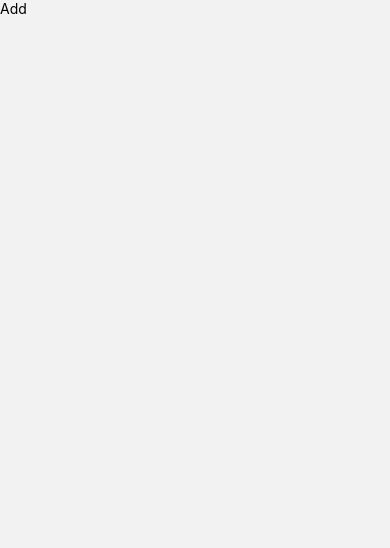
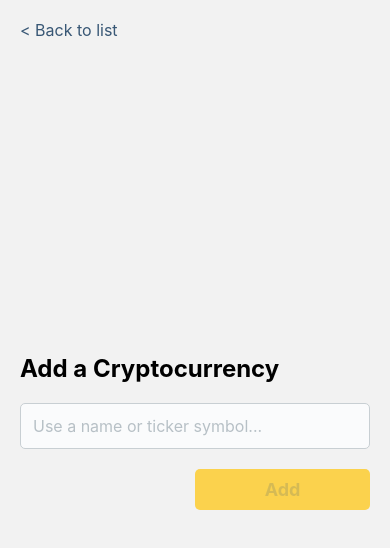
Before and after one commit to Oscar-Espinoza/Crypto-Tracker, a React Native app: screen /AddCrypto in a window 390 px wide. Shown: the top 548 px of the page. Built offline with nearby package versions, Linux system fonts and the light colour scheme; no server answers.

Commit message:
Add Crypto screen and functionality working

```diff
--- a/package.json
+++ b/package.json
@@ -16,6 +16,7 @@
     "axios": "^1.3.5",
     "react": "18.2.0",
     "react-native": "0.71.6",
+    "react-native-dropdown-picker": "^5.4.6",
     "react-native-gesture-handler": "^2.9.0",
     "react-native-safe-area-context": "^4.5.1",
     "react-native-screens": "^3.20.0",
--- a/redux/reducers/cryptoReducer.ts
+++ b/redux/reducers/cryptoReducer.ts
@@ -84,6 +84,9 @@ const cryptoReducer = (
           ...state.cryptoData,
           [action.payload.symbol]: action.payload.data,
         },
+        userCryptoList: state.userCryptoList.includes(action.payload.symbol)
+          ? state.userCryptoList
+          : [...state.userCryptoList, action.payload.symbol],
       };
     case SET_LOADING:
       return {...state, loading: action.payload};
--- a/screens/AddCryptoScreen/index.tsx
+++ b/screens/AddCryptoScreen/index.tsx
@@ -1,12 +1,85 @@
-import React from 'react';
-import {View, Text} from 'react-native';
+import React, {useState} from 'react';
+import {TextInput, TouchableOpacity} from 'react-native';
+import {useNavigation} from '@react-navigation/native';
+import {StackNavigationProp} from '@react-navigation/stack';
+import {useDispatch, useSelector} from 'react-redux';
+import {addCrypto} from '../../redux/actions/cryptoActions';
+import {RootState, RootStackParamList} from '../../utils/types/crypto';
+import {AppDispatch} from '../../redux/store';
+import {
+  Container,
+  AddCryptoContainer,
+  BackLink,
+  AddCryptoInput,
+  Title,
+  InputContainer,
+  AddButton,
+  AddButtonText,
+  Warning,
+} from './styles';
 
-const AddScreen = (): JSX.Element => {
+const AddCryptoScreen = (): JSX.Element => {
+  const [search, setSearch] = useState('');
+  const [warning, setWarning] = useState('');
+  const [isFocused, setIsFocused] = useState(false);
+  const inputRef = React.useRef<TextInput>(null);
+  const {cryptoCurrenciesList, userCryptoList} = useSelector(
+    (state: RootState) => state.crypto,
+  );
+  const dispatch: AppDispatch = useDispatch();
+  const navigation =
+    useNavigation<StackNavigationProp<RootStackParamList, 'AddCrypto'>>();
+
+  const handleAddCrypto = () => {
+    const trimmedSearch = search.trim().toLowerCase();
+    const selectedCrypto = Object.entries(cryptoCurrenciesList).find(
+      ([name, symbol]) =>
+        name.toLowerCase() === trimmedSearch ||
+        symbol.toLowerCase() === trimmedSearch,
+    );
+
+    if (
+      selectedCrypto &&
+      !userCryptoList.includes(selectedCrypto[1].toLowerCase())
+    ) {
+      const [_, symbol] = selectedCrypto;
+      dispatch(addCrypto(symbol));
+      navigation.navigate('CryptoList');
+    } else if (
+      selectedCrypto &&
+      userCryptoList.includes(selectedCrypto[1].toLowerCase())
+    ) {
+      setWarning('You already have this currency in your list');
+    } else {
+      setWarning('Please write a correct currency symbol or name');
+    }
+  };
+
   return (
-    <View>
-      <Text>Add</Text>
-    </View>
+    <Container>
+      <TouchableOpacity onPress={() => navigation.navigate('CryptoList')}>
+        <BackLink>{'<'} Back to list</BackLink>
+      </TouchableOpacity>
+      <AddCryptoContainer>
+        <Title>Add a Cryptocurrency</Title>
+        <InputContainer>
+          <AddCryptoInput
+            placeholder="Use a name or ticker symbol..."
+            onChangeText={setSearch}
+            ref={inputRef}
+            value={search}
+            onFocus={() => setIsFocused(true)}
+            onBlur={() => setIsFocused(false)}
+            isFocused={isFocused}
+          />
+          {warning ? <Warning>{warning}</Warning> : null}
+        </InputContainer>
+        <AddButton onPress={() => handleAddCrypto()}>
+          <AddButtonText isFocused={isFocused}>Add</AddButtonText>
+        </AddButton>
+      </AddCryptoContainer>
+    </Container>
   );
 };
 
-export default AddScreen;
+export default AddCryptoScreen;
--- a/screens/AddCryptoScreen/styles.ts
+++ b/screens/AddCryptoScreen/styles.ts
@@ -0,0 +1,67 @@
+import styled from 'styled-components/native';
+
+export const StyledKeyboardAvoidingView = styled.KeyboardAvoidingView`
+  flex: 1;
+  background: #fff;
+`;
+
+export const Container = styled.View`
+  flex: 1;
+  padding: 20px;
+`;
+
+export const AddCryptoContainer = styled.View`
+  flex: 1;
+  display: flex;
+  justify-content: center;
+`;
+
+export const BackLink = styled.Text`
+  color: #385775;
+  font-size: 16px;
+`;
+
+export const AddCryptoInput = styled.TextInput.attrs({
+  placeholderTextColor: '#b7c0c6',
+})<{isFocused: boolean}>`
+  border: ${({isFocused}) => (isFocused ? '2px #fbd24d' : '1px #c8cfd3')};
+  border-radius: 5px;
+  padding: 12px;
+  color: black;
+  background: #fafbfc;
+  font-size: 16px;
+`;
+
+export const Title = styled.Text`
+  font-size: 24px;
+  font-weight: bold;
+  color: black;
+  margin-bottom: 20px;
+`;
+
+export const InputContainer = styled.View`
+  position: relative;
+  width: 100%;
+  z-index: 1;
+`;
+
+export const AddButton = styled.TouchableOpacity`
+  background-color: #fbd24d;
+  padding: 10px;
+  align-items: center;
+  width: 50%;
+  align-self: flex-end;
+  border-radius: 5px;
+  margin-top: 20px;
+`;
+
+export const AddButtonText = styled.Text<{isFocused: boolean}>`
+  font-size: 18px;
+  font-weight: bold;
+  color: #445f73;
+  opacity: ${({isFocused}) => (isFocused ? '1' : '0.2')};
+`;
+
+export const Warning = styled.Text`
+  color: red;
+`;
--- a/screens/ListScreen/index.tsx
+++ b/screens/ListScreen/index.tsx
@@ -68,6 +68,7 @@ const ListScreen = (): JSX.Element => {
       <CryptoListWrapper>
         <FlatList
           data={cryptos}
+          style={{maxHeight: '83%'}}
           renderItem={({item}: {item: CryptoCurrency}) => (
             <CryptoItem
               id={item.id}
--- a/utils/types/crypto.ts
+++ b/utils/types/crypto.ts
@@ -9,6 +9,11 @@ export type CryptoCurrency = {
   name: string;
   price_usd: number;
   percent_change_usd_last_24_hours: number;
+};
+
+export type CryptoListItem = {
+  name: string;
+  symbol: string;
 };
 
 export type CryptoData = {
```
Also changed, not shown: 2 other files (tests, documents, lock files or other folders).
